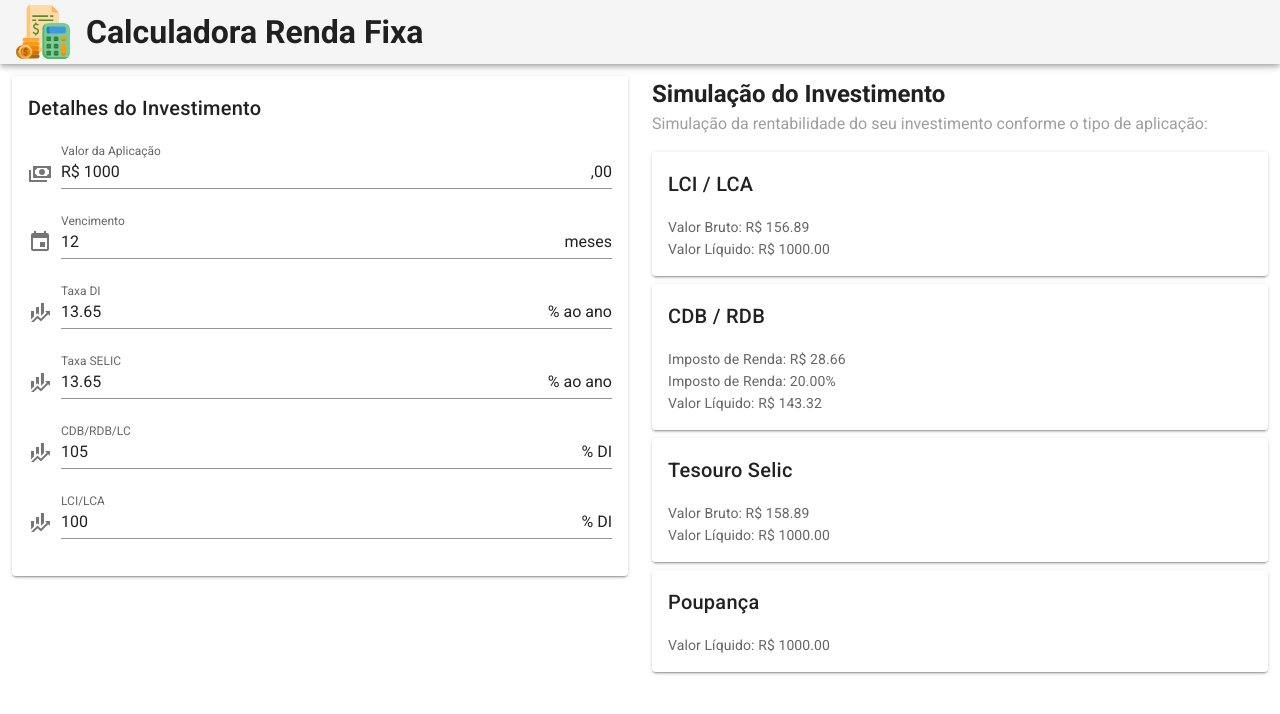
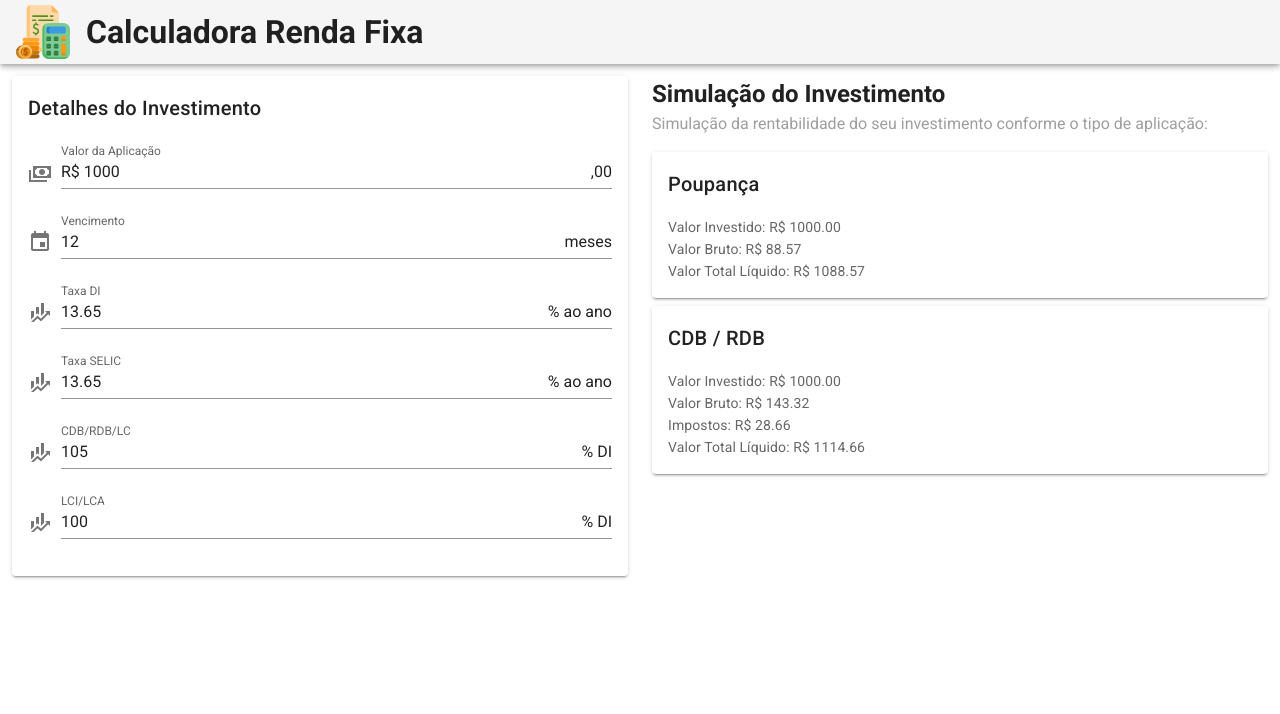
Before and after one commit to rendafixa/rendafixa.github.io, a Nuxt app: page / in a window 1280 px wide. Shown: the top 714 px of the page. Built offline with nearby package versions, Linux system fonts and the light colour scheme.

Commit message:
Results for Poupança and CDB/RDB

```diff
--- a/components/InvestmentResult.vue
+++ b/components/InvestmentResult.vue
@@ -2,14 +2,15 @@
   <v-card elevation="2" class="mb-2">
     <v-card-title>{{ name }}</v-card-title>
     <v-card-text>
-      <div v-if="!!beforeTaxAmount">Valor Bruto: R$ {{ beforeTaxAmount }}</div>
+      <div v-if="!!amount">Valor Investido: R$ {{ amount.toFixed(2) }}</div>
+      <div v-if="!!interestAmount">
+        Valor Bruto: R$ {{ interestAmount.toFixed(2) }}
+      </div>
       <div v-if="!!taxAmount">
-        Imposto de Renda: R$ {{ taxAmount.toFixed(2) }}
+        Impostos: R$ {{ taxAmount.toFixed(2) }}
+        <span v-if="!!txPercentage">{{ taxPercentage.toFixed(2) }}%</span>
       </div>
-      <div v-if="!!taxPercentage">
-        Imposto de Renda: {{ taxPercentage.toFixed(2) }}%
-      </div>
-      <div>Valor Líquido: R$ {{ amount.toFixed(2) }}</div>
+      <div>Valor Total Líquido: R$ {{ totalAmount.toFixed(2) }}</div>
     </v-card-text>
   </v-card>
 </template>
@@ -26,11 +27,10 @@ export default {
       required: true,
       validator: (value) => parseInt(value) > 0
     },
-    beforeTaxAmount: {
-      type: String,
-      required: false,
-      default: null
-      // validator: (value: Number) => parseInt(value) > 0
+    interestAmount: {
+      type: Number,
+      required: true,
+      validator: (value) => parseInt(value) > 0
     },
     taxAmount: {
       type: Number,
@@ -44,6 +44,11 @@ export default {
       default: null,
       validator: (value) => parseInt(value) > 0
     }
+  },
+  computed: {
+    totalAmount() {
+      return this.amount + this.interestAmount - this.taxAmount
+    }
   }
 }
 </script>
--- a/components/InvestmentSimulation.vue
+++ b/components/InvestmentSimulation.vue
@@ -6,27 +6,23 @@
       aplicação:
     </p>
     <InvestmentResult
-      name="LCI / LCA"
+      name="Poupança"
       :amount="amount"
-      before-tax-amount="156.89"
+      :interest-amount="resultPoupanca.interestAmount"
     />
     <InvestmentResult
       name="CDB / RDB"
-      :amount="resultCDB.interestAmount"
+      :amount="amount"
+      :interest-amount="resultCDB.interestAmount"
       :tax-amount="resultCDB.taxAmount"
       :tax-percentage="resultCDB.taxPercentage"
     />
-    <InvestmentResult
-      name="Tesouro Selic"
-      :amount="amount"
-      before-tax-amount="158.89"
-    />
-    <InvestmentResult name="Poupança" :amount="amount" />
   </div>
 </template>
 <script>
-import * as finance from '../finance.js'
 import InvestmentResult from './InvestmentResult.vue'
+import { getCDBResult } from '~/src/cdb'
+import { getPoupancaResult } from '~/src/poupanca'
 export default {
   components: { InvestmentResult },
   data() {
@@ -45,7 +41,10 @@ export default {
   },
   computed: {
     resultCDB() {
-      return finance.getCDBResult(this.amount, this.di, this.cdb, this.duration)
+      return getCDBResult(this.amount, this.di, this.cdb, this.duration)
+    },
+    resultPoupanca() {
+      return getPoupancaResult(this.amount, this.duration)
     }
   }
 }
--- a/finance.js
+++ /dev/null
@@ -1,31 +0,0 @@
-export function getCDBResult(amount, di, yearlyIndex, periods) {
-  const interestAmount = coupoundInterest(
-    amount,
-    getIndexCDB(yearlyIndex, di),
-    periods
-  )
-  const taxPercentage = getIndexIR(periods)
-  const taxAmount = interestAmount * (taxPercentage / 100)
-  return { interestAmount, taxAmount, taxPercentage }
-}
-
-function coupoundInterest(amount, index, periods) {
-  return amount * Math.pow(index, periods) - amount
-}
-
-function getIndexCDB(yearlyInterest, di) {
-  const index = yearlyInterest / 100
-  return Math.pow((index * di) / 100 + 1, 1 / 12)
-}
-
-function getIndexIR(periods) {
-  if (periods <= 6) {
-    return 22.5
-  } else if (periods <= 12) {
-    return 20
-  } else if (periods <= 24) {
-    return 17.5
-  } else {
-    return 15
-  }
-}
--- /dev/null
+++ b/src/cdb.js
@@ -0,0 +1,17 @@
+import * as finance from './finance.js'
+
+export function getCDBResult(amount, di, yearlyIndex, periods) {
+  const interestAmount = finance.compoundInterest(
+    amount,
+    getIndexCDB(yearlyIndex, di),
+    periods
+  )
+  const taxPercentage = finance.getIndexIR(periods)
+  const taxAmount = interestAmount * (taxPercentage / 100)
+  return { interestAmount, taxAmount, taxPercentage }
+}
+
+function getIndexCDB(yearlyInterest, di) {
+  const index = yearlyInterest / 100
+  return Math.pow((index * di) / 100 + 1, 1 / 12)
+}
--- /dev/null
+++ b/src/finance.js
@@ -0,0 +1,15 @@
+export function compoundInterest(amount, index, periods) {
+  return amount * Math.pow(index, periods) - amount
+}
+
+export function getIndexIR(periods) {
+  if (periods <= 6) {
+    return 22.5
+  } else if (periods <= 12) {
+    return 20
+  } else if (periods <= 24) {
+    return 17.5
+  } else {
+    return 15
+  }
+}
--- /dev/null
+++ b/src/poupanca.js
@@ -0,0 +1,18 @@
+import * as finance from './finance.js'
+
+export function getPoupancaResult(amount, periods) {
+  const interestAmount = finance.compoundInterest(
+    amount,
+    getIndexPoupanca(),
+    periods
+  )
+  const taxAmount = 0
+  const taxPercentage = 0
+  return { interestAmount, taxAmount, taxPercentage }
+}
+function getCentralBankIndexPoupanca() {
+  return 0.7097
+}
+function getIndexPoupanca() {
+  return getCentralBankIndexPoupanca() / 100 + 1
+}
```
